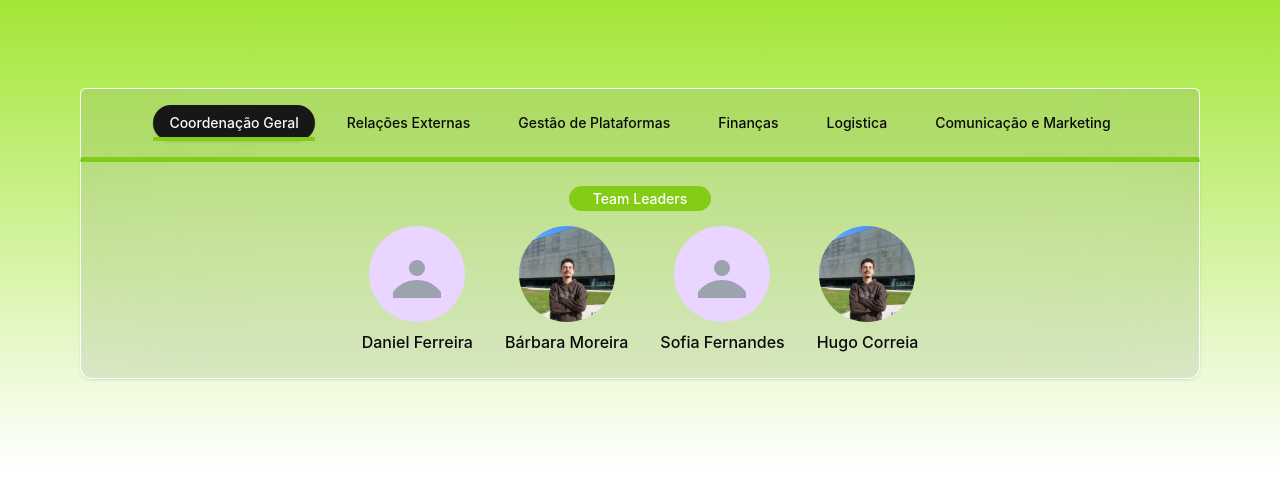
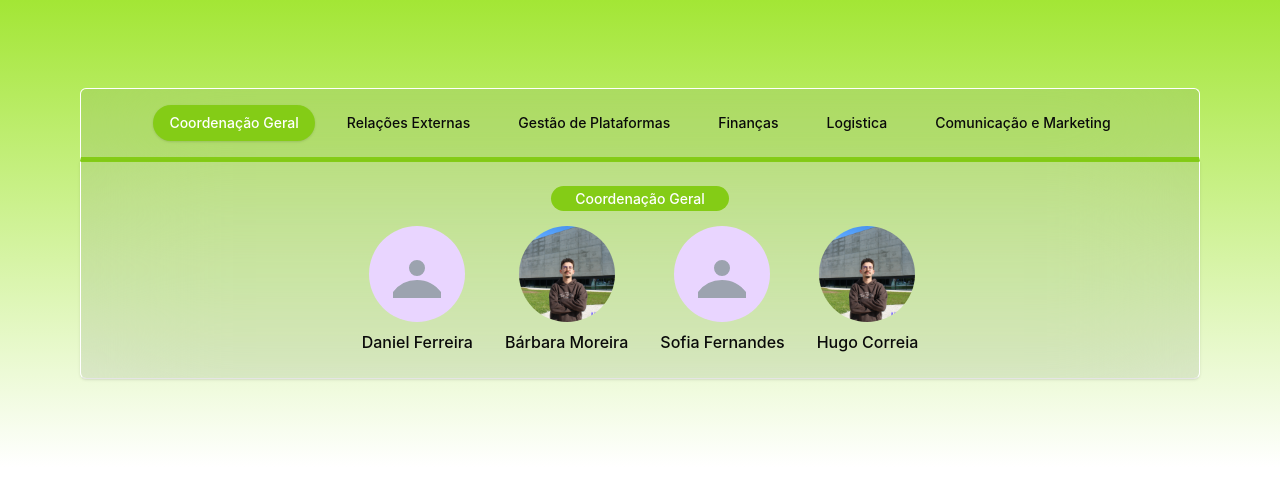
Before and after one commit to DetiHub/frontend, a React (Vite) app: page / in a window 1280 px wide. Shown: the top 478 px of the page. Built offline with nearby package versions, Linux system fonts and the light colour scheme.

Commit message:
first version done

```diff
--- a/src/components/teams/index.tsx
+++ b/src/components/teams/index.tsx
@@ -2,12 +2,12 @@
 
 import * as React from "react"
 import { Linkedin } from "lucide-react"
+import { motion, AnimatePresence } from "framer-motion"
 import { Button } from "@/components/ui/button"
 import { Card } from "@/components/ui/card"
 import { ScrollArea, ScrollBar } from "@/components/ui/scroll-area"
 import { Separator } from "@/components/ui/separator"
 import { teamData } from "./data"
-import { motion } from "framer-motion"
 
 export default function TeamSection() {
   const [activeTeam, setActiveTeam] = React.useState("Coordenação Geral")
@@ -17,37 +17,47 @@ export default function TeamSection() {
       <ScrollArea className="w-full whitespace-nowrap">
         <div className="relative flex w-full justify-center space-x-4 p-4 h-full bg-gray-600 rounded-t-md rounded-b-none border-b-[#84cc16] border-b-4 bg-clip-padding backdrop-filter backdrop-blur-3xl bg-opacity-10 border border-white">
           {Object.keys(teamData).map((team) => (
+            <div key={team} className="relative">
+              <AnimatePresence mode="wait">
+                <motion.div
+                  initial={{ scale: 0.95, opacity: 0 }}
+                  animate={{ scale: 1, opacity: 1 }}
+                  exit={{ scale: 0.95, opacity: 0 }}
+                  transition={{ duration: 0.15 }}
+                >
                   <Button
-              key={team}
                     variant={activeTeam === team ? "default" : "ghost"}
                     onClick={() => setActiveTeam(team)}
-              className="rounded-full relative"
+                    className={`relative rounded-full transition-colors duration-200 ${
+                      activeTeam === team ? "bg-[#84cc16] text-white hover:bg-[#84cc16]/90" : "hover:bg-white/10"
+                    }`}
                   >
                     {team}
-              {activeTeam === team && (
-                <motion.div
-                  className="absolute bottom-0 left-0 right-0 h-1 bg-[#84cc16]"
-                  layoutId="activeTeamIndicator"
-                  initial={false}
-                  transition={{
-                    type: "spring",
-                    stiffness: 500,
-                    damping: 30,
-                  }}
-                />
-              )}
                   </Button>
+                </motion.div>
+              </AnimatePresence>
+            </div>
           ))}
         </div>
         <ScrollBar orientation="horizontal" />
       </ScrollArea>
 
-      <Card className="p-6 rounded-t-none bg-gray-600 border-t-[#84cc16] border-t-4 bg-clip-padding backdrop-filter backdrop-blur-3xl bg-opacity-10 border border-b-white border-l-white border-r-white">
+      <AnimatePresence mode="wait">
+        <motion.div
+          key={activeTeam}
+          initial={{ opacity: 0, y: 10 }}
+          animate={{ opacity: 1, y: 0 }}
+          exit={{ opacity: 0, y: -10 }}
+          transition={{ duration: 0.2 }}
+        >
+          <Card className="p-6 rounded-t-none rounded-b-md bg-gray-600 border-t-[#84cc16] border-b-4 bg-clip-padding backdrop-filter backdrop-blur-3xl bg-opacity-10 border border-x-white">
             <div className="space-y-8">
               {/* Team Leaders Section */}
               <div className="space-y-4">
                 <h2 className="text-center">
-              <span className="rounded-full bg-[#84cc16] px-6 py-1 text-sm font-medium text-white">Team Leaders</span>
+                  <span className="rounded-full bg-[#84cc16] px-6 py-1 text-sm font-medium text-white">
+                    {activeTeam}
+                  </span>
                 </h2>
                 <div className="flex flex-wrap justify-center gap-8">
                   {teamData[activeTeam].team_leaders.map((leader) => (
@@ -57,17 +67,13 @@ export default function TeamSection() {
                           {leader.img_src !== "<path_to_img_in_public>" ? (
                             <>
                               <img
-                            src={
-                              leader.name === "Bárbara Moreira"
-                                ? leader.img_src || "/placeholder.svg"
-                                : leader.img_src || "/placeholder.svg"
-                            }
+                                src={leader.img_src || "/placeholder.svg"}
                                 alt={leader.name}
                                 className="h-full w-full object-cover transition-all duration-300"
                               />
                               {leader.name === "Bárbara Moreira" && (
                                 <img
-                              src="/public/teams/coordenacaoGeral/kaabi.jpg"
+                                  src="https://hebbkx1anhila5yf.public.blob.vercel-storage.com/kaabi.jpg-b9dJGW6EStvbk0RvOqHMHO7mF0ApDx.jpeg"
                                   alt="Hover Image"
                                   className="absolute inset-0 h-full w-full object-cover opacity-0 transition-opacity duration-300 group-hover:opacity-100"
                                 />
@@ -118,19 +124,20 @@ export default function TeamSection() {
                 </div>
               </div>
 
-          {/* Collaborators Section */}
-          {teamData[activeTeam].collabs && (
+              {
+                /* Collaborators Section */
+              }
+              {
+                teamData[activeTeam].collabs && (
                   <>
                     <Separator />
                     <div className="space-y-4">
                       <h2 className="text-center">
-                  <span className="rounded-full bg-[#84cc16] px-6 py-1 text-sm font-medium text-white">
-                    Collaborators
-                  </span>
+                        <span className="rounded-full bg-[#84cc16] px-6 py-1 text-sm font-medium text-white">Collaborators</span>
                       </h2>
-                <div className="flex flex-wrap justify-center gap-8">
+                      <div className="flex flex-wrap justify-center gap-4 w-full max-w-[1200px] mx-auto">
                         {teamData[activeTeam].collabs.map((collab) => (
-                    <div key={collab.name} className="text-center">
+                          <div key={collab.name} className="text-center w-full max-w-[160px]">
                             <div className="relative mx-auto h-20 w-20 group">
                               <div className="relative h-full w-full overflow-hidden rounded-full bg-[#e9d5ff]">
                                 {collab.img_src !== "<path_to_img_in_public>" ? (
@@ -174,9 +181,12 @@ export default function TeamSection() {
                       </div>
                     </div>
                   </>
-          )}
+                )
+              }
             </div>
           </Card>
+        </motion.div>
+      </AnimatePresence>
     </div>
   )
 }
```
Lines whose indentation alone changed are shown as unchanged.
